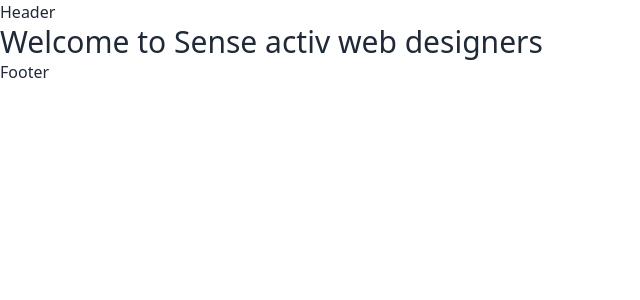
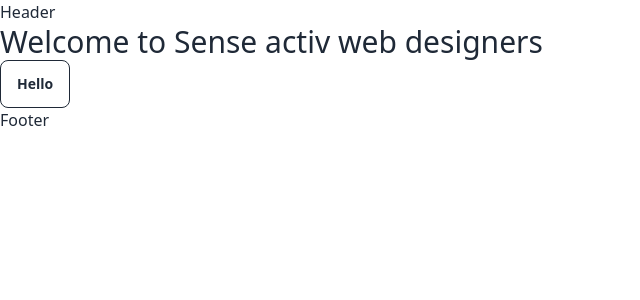
Before and after one commit to gachagajnr/sensitive_webdesigners, a SvelteKit app: page / in a window 1280 px wide. Shown: the top 300 px of the page, without its empty margins (0-640 px from the left). Built offline with nearby package versions, Linux system fonts and the light colour scheme.

Commit message:
testing daisy ui

```diff
--- a/src/routes/+page.svelte
+++ b/src/routes/+page.svelte
@@ -1 +1,2 @@
 <h1 class="text-3xl">Welcome to Sense activ web designers</h1>
+<button class="btn btn-outline">Hello</button>
```
